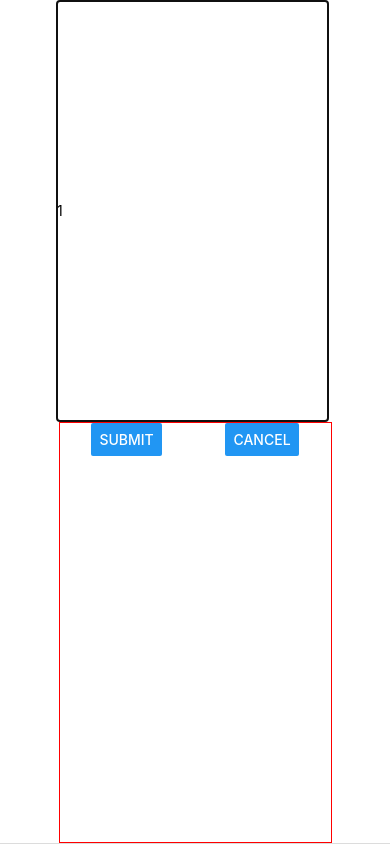
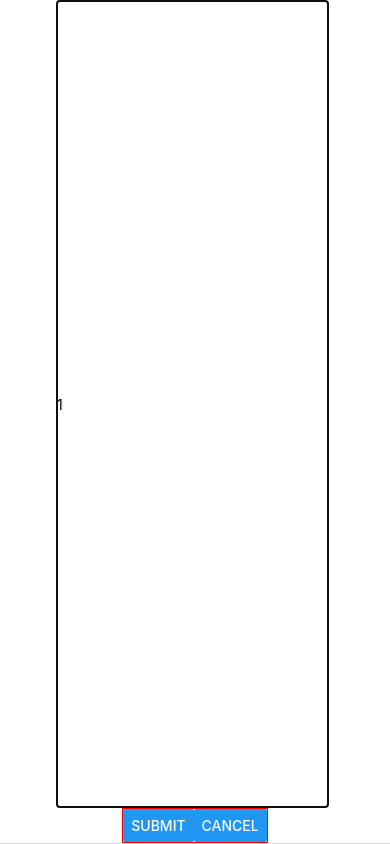
Before and after one commit to BKazimy/NotifierApp, a React Native app: screen / in a window 390 px wide. Built offline with nearby package versions, Linux system fonts and the light colour scheme.

Commit message:
Oct 30, 2024, 12:47 AM

```diff
--- a/components/todoInput.js
+++ b/components/todoInput.js
@@ -75,11 +75,11 @@ const styles = StyleSheet.create({
 
   buttonContainer: {
     flexDirection: 'row',
-    justifyContent: 'space-around',
-    alignItems: 'flex-start',
+    // justifyContent: 'space-around',
+    // alignItems: 'flex-start',
 
-    width: '100%',
-    flex: 1,
+    // width: '100%',
+    // flex: 1,
 
     borderWidth: 1,
     borderColor: 'red',
```
